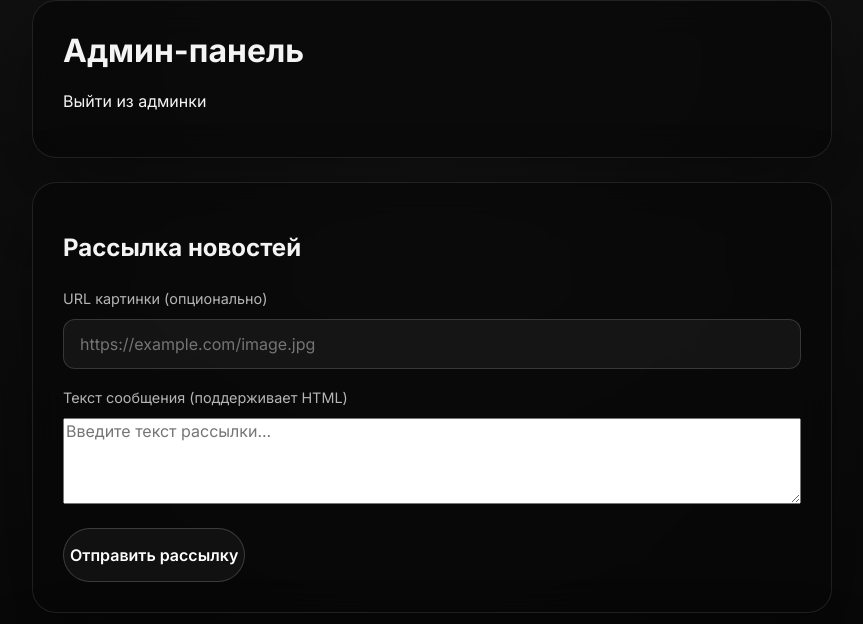
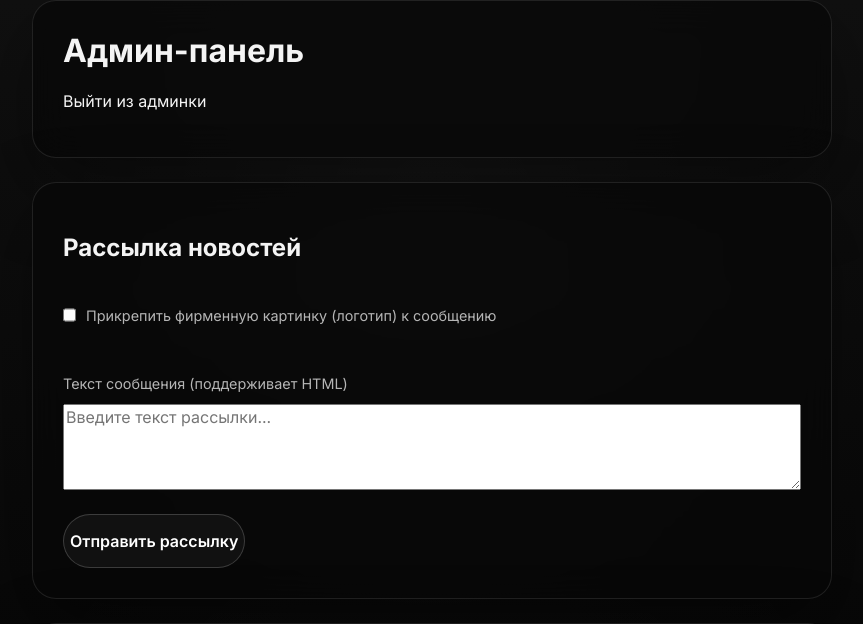
Before and after one commit to qqvoil/void, a Flask app: page /admin in a window 1280 px wide. Shown: the top 624 px of the page, without its empty margins (208-1071 px from the left). Run offline with Flask 3, Linux system fonts and the light colour scheme; the visitor is signed in with stand-in values (Sample User, id 1); data comes from the database, SQL or seed files in the repository; data that the repository does not hold is empty; some libraries are stand-ins or nearby versions.

Commit message:
Change photo URL to simple checkbox for broadcast

```diff
--- a/app.py
+++ b/app.py
@@ -857,9 +857,9 @@ def admin_broadcast():
         return jsonify({"success": False, "error": "Unauthorized"}), 401
 
     text = request.form.get("text", "").strip()
-    photo_url = request.form.get("photo_url", "").strip()
+    attach_image = request.form.get("attach_image") == "1"
 
-    if not text and not photo_url:
+    if not text and not attach_image:
         return jsonify({"success": False, "error": "Empty message"}), 400
 
     bot_token = os.environ.get("BOT_TOKEN") or os.environ.get("TG_BOT_TOKEN")
@@ -873,8 +873,8 @@ def admin_broadcast():
     for u in users:
         tg_id = u["telegram_id"]
         try:
-            if photo_url:
-                payload = {"chat_id": tg_id, "photo": photo_url, "caption": text, "parse_mode": "HTML"}
+            if attach_image:
+                payload = {"chat_id": tg_id, "photo": "https://jointhevoid.ru/static/img/fill_comp.png", "caption": text, "parse_mode": "HTML"}
                 endpoint = "sendPhoto"
             else:
                 payload = {"chat_id": tg_id, "text": text, "parse_mode": "HTML"}
@@ -933,8 +933,14 @@ def admin_panel():
                 timeout=5
             )
             if resp.status_code == 200:
-                resp_data = resp.json()
-                users_list = resp_data.get("response", []) if isinstance(resp_data, dict) else (resp_data if isinstance(resp_data, list) else [])
+                resp_data = resp.json().get("response", {})
+                if isinstance(resp_data, dict):
+                    users_list = resp_data.get("users", [])
+                elif isinstance(resp_data, list):
+                    users_list = resp_data
+                else:
+                    users_list = []
+
                 for ru in users_list:
                     if isinstance(ru, dict):
                         sub_url = ru.get("subscriptionUrl")
--- a/templates/admin_panel.html
+++ b/templates/admin_panel.html
@@ -12,8 +12,10 @@
   <form method="post" action="{{ url_for('admin_broadcast') }}">
     <input type="hidden" name="csrf_token" value="{{ csrf_token() }}"/>
 
-    <label>URL картинки (опционально)</label>
-    <input type="url" name="photo_url" placeholder="https://example.com/image.jpg">
+    <label style="display: flex; align-items: center; gap: 10px; margin-bottom: 15px; cursor: pointer;">
+      <input type="checkbox" name="attach_image" value="1" style="width: auto; margin: 0;">
+      Прикрепить фирменную картинку (логотип) к сообщению
+    </label>
 
     <label>Текст сообщения (поддерживает HTML)</label>
     <textarea name="text" rows="4" placeholder="Введите текст рассылки..."></textarea>
```
